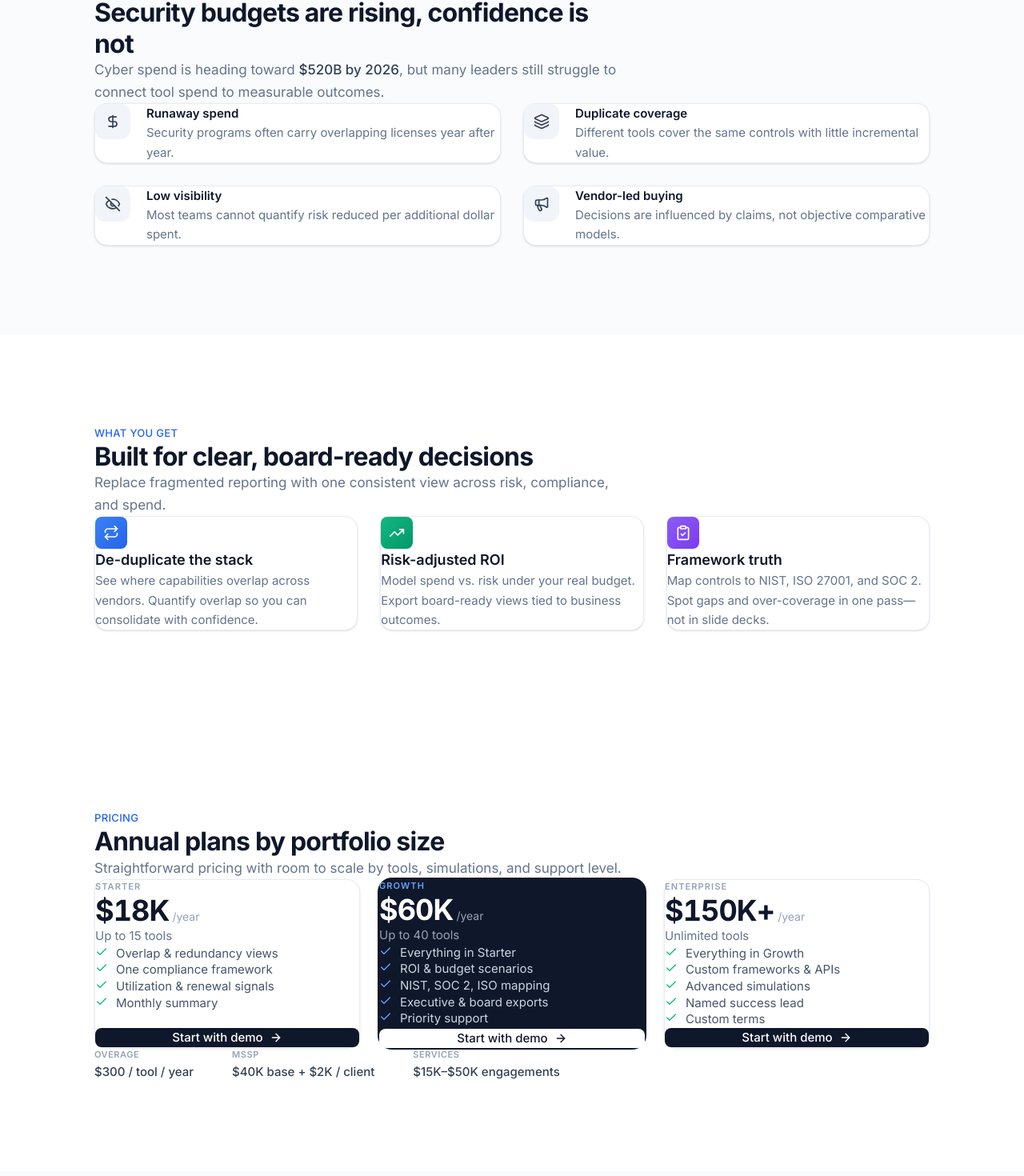
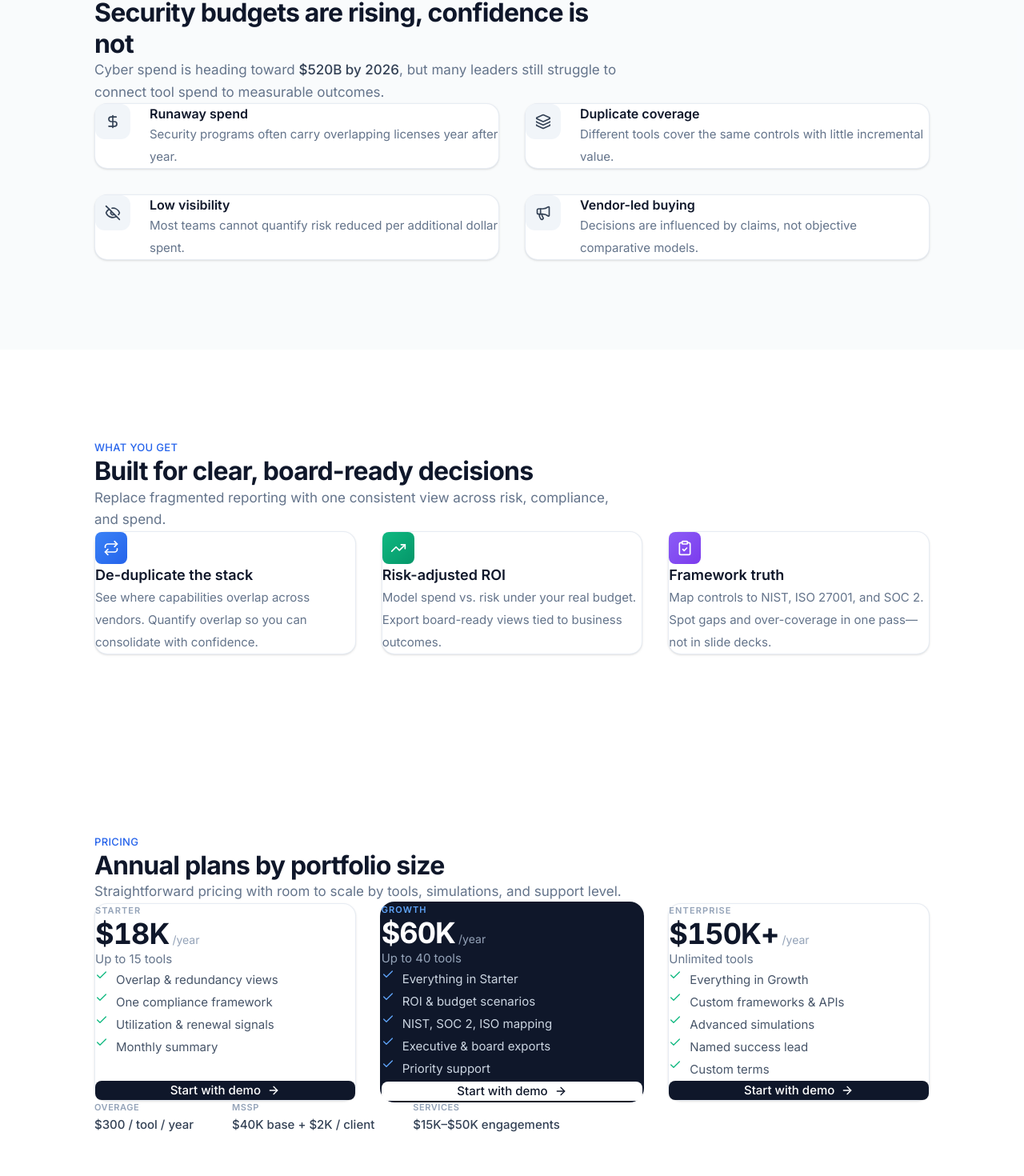
Before and after one commit to poojalohit/OptiSecure, a React (Vite) app: page / in a window 1280 px wide. Shown: the part 478-1948 px from the top of the page at 80% size. Built offline with nearby package versions, Linux system fonts and the light colour scheme; the HTML template or start-up script is replaced by a standard one.

Commit message:
Fix header overlap and increase card spacing for clearer desktop readability
Made-with: Cursor

```diff
--- a/src/components/landing/Hero.tsx
+++ b/src/components/landing/Hero.tsx
@@ -11,7 +11,7 @@ const stats = [
 
 export default function Hero() {
   return (
-    <section className="pt-28 pb-16 lg:pt-36 lg:pb-24">
+    <section className="pt-36 pb-16 lg:pt-44 lg:pb-24">
       <div className="page-shell">
         <div className="grid lg:grid-cols-[1.2fr_0.8fr] gap-10 lg:gap-16 items-start">
           <div className="text-center lg:text-left">
@@ -42,11 +42,11 @@ export default function Hero() {
             </div>
           </div>
 
-          <aside className="rounded-2xl border border-slate-200/80 bg-slate-50 p-6 lg:p-7">
+          <aside className="rounded-2xl border border-slate-200/80 bg-slate-50 p-7 lg:p-8">
             <p className="text-[11px] font-semibold uppercase tracking-widest text-slate-400 mb-6">
               At a glance
             </p>
-            <div className="grid grid-cols-2 gap-x-5 gap-y-6">
+            <div className="grid grid-cols-2 gap-x-6 gap-y-7">
               {stats.map((s) => (
                 <div key={s.label}>
                   <p className="text-2xl lg:text-3xl font-bold text-slate-900 tabular-nums tracking-tight">{s.value}</p>
--- a/src/components/landing/Pricing.tsx
+++ b/src/components/landing/Pricing.tsx
@@ -42,11 +42,11 @@ export default function Pricing() {
           </p>
         </header>
 
-        <div className="grid lg:grid-cols-3 gap-6 lg:gap-6 lg:items-stretch">
+        <div className="grid lg:grid-cols-3 gap-7 lg:gap-8 lg:items-stretch">
           {tiers.map((t) => (
             <div
               key={t.name}
-              className={`rounded-2xl p-8 flex flex-col h-full ${
+              className={`rounded-2xl p-9 lg:p-10 flex flex-col h-full ${
                 t.highlighted ? 'bg-slate-900 text-white ring-2 ring-slate-900' : 'bg-white border border-slate-200/80 shadow-sm'
               }`}
             >
@@ -61,11 +61,11 @@ export default function Pricing() {
               </div>
               <p className={`text-[15px] mb-8 ${t.highlighted ? 'text-slate-400' : 'text-slate-500'}`}>{t.cap}</p>
 
-              <ul className="space-y-3 flex-1 mb-8">
+              <ul className="space-y-4 flex-1 mb-9">
                 {t.features.map((f) => (
                   <li key={f} className="flex items-start gap-2.5">
                     <Check className={`w-4 h-4 mt-0.5 shrink-0 ${t.highlighted ? 'text-brand-400' : 'text-emerald-500'}`} />
-                    <span className={`text-[15px] leading-snug ${t.highlighted ? 'text-slate-300' : 'text-slate-600'}`}>{f}</span>
+                    <span className={`text-[15px] leading-7 ${t.highlighted ? 'text-slate-300' : 'text-slate-600'}`}>{f}</span>
                   </li>
                 ))}
               </ul>
--- a/src/components/landing/Problems.tsx
+++ b/src/components/landing/Problems.tsx
@@ -21,18 +21,18 @@ export default function Problems() {
           </p>
         </header>
 
-        <div className="grid sm:grid-cols-2 gap-6 lg:gap-7">
+        <div className="grid sm:grid-cols-2 gap-7 lg:gap-8">
           {problems.map((p) => (
             <div
               key={p.title}
-              className="flex gap-5 items-start p-6 lg:p-8 rounded-2xl bg-white border border-slate-200/80 shadow-sm"
+              className="flex gap-6 items-start p-7 lg:p-9 rounded-2xl bg-white border border-slate-200/80 shadow-sm"
             >
               <div className="w-11 h-11 rounded-xl bg-slate-100 flex items-center justify-center shrink-0">
                 <p.icon className="w-5 h-5 text-slate-700" />
               </div>
               <div className="min-w-0 pt-0.5">
-                <h3 className="text-[15px] font-semibold text-slate-900 mb-1">{p.title}</h3>
-                <p className="text-[15px] text-slate-500 leading-relaxed">{p.line}</p>
+                <h3 className="text-base font-semibold text-slate-900 mb-2">{p.title}</h3>
+                <p className="text-[15px] text-slate-500 leading-7">{p.line}</p>
               </div>
             </div>
           ))}
--- a/src/components/landing/ValueProp.tsx
+++ b/src/components/landing/ValueProp.tsx
@@ -35,17 +35,17 @@ export default function ValueProp() {
           </p>
         </header>
 
-        <div className="grid lg:grid-cols-3 gap-6 lg:gap-7">
+        <div className="grid lg:grid-cols-3 gap-7 lg:gap-8">
           {pillars.map((p) => (
             <article
               key={p.title}
-              className="flex flex-col rounded-2xl border border-slate-200/80 bg-white p-8 lg:p-9 shadow-sm"
+              className="flex flex-col rounded-2xl border border-slate-200/80 bg-white p-9 lg:p-10 shadow-sm"
             >
               <div className={`w-10 h-10 rounded-lg bg-gradient-to-br ${p.gradient} flex items-center justify-center mb-6`}>
                 <p.icon className="w-5 h-5 text-white" />
               </div>
-              <h3 className="text-lg font-semibold text-slate-900 mb-3">{p.title}</h3>
-              <p className="text-[15px] text-slate-500 leading-relaxed flex-1">{p.body}</p>
+              <h3 className="text-lg font-semibold text-slate-900 mb-4">{p.title}</h3>
+              <p className="text-[15px] text-slate-500 leading-7 flex-1">{p.body}</p>
             </article>
           ))}
         </div>
--- a/src/index.css
+++ b/src/index.css
@@ -55,6 +55,10 @@ html {
   scroll-behavior: smooth;
   -webkit-font-smoothing: antialiased;
   -moz-osx-font-smoothing: grayscale;
+}
+
+:where(section[id]) {
+  scroll-margin-top: 6rem;
 }
 
 body {
```
